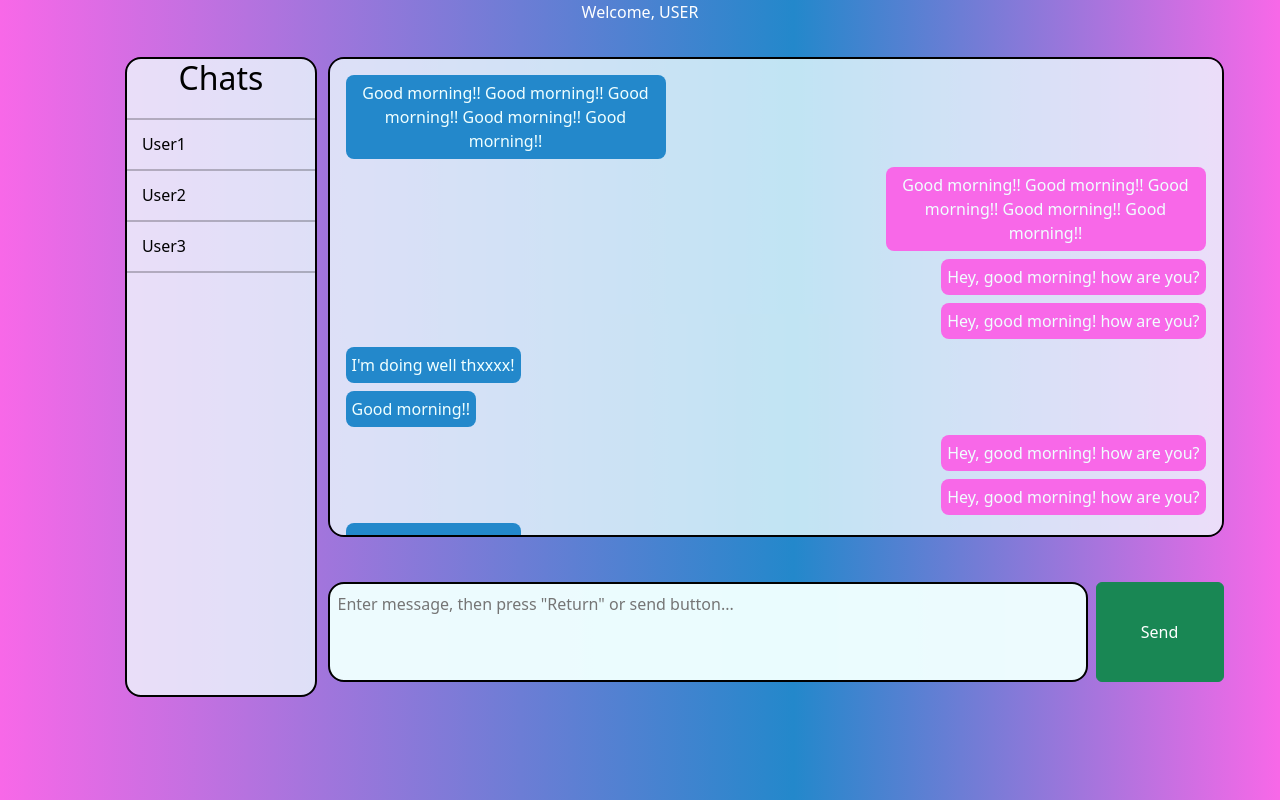
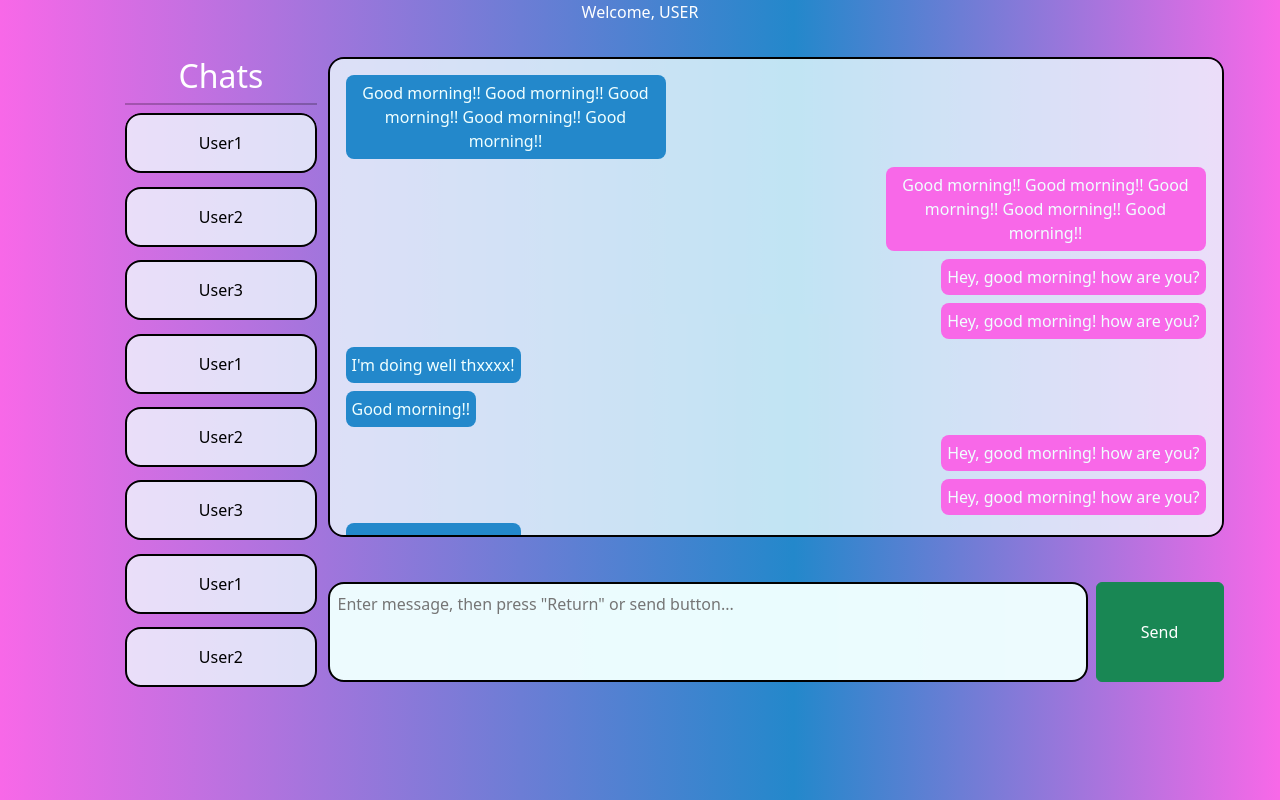
Before and after one commit to jcoleonline/chatplanet, a React (Create React App) app in the folder client/chat-planet/: page /dashboard in a window 1280 px wide. Built offline with nearby package versions, Linux system fonts and the light colour scheme.

Commit message:
individual username bubbles with scrolling feature, word chats is floating

```diff
--- a/client/chat-planet/src/Components/Dashboard/Dashboard.css
+++ b/client/chat-planet/src/Components/Dashboard/Dashboard.css
@@ -22,10 +22,20 @@ main {
     display: flex;
     flex-direction: column;
     text-align: start;
-    background: rgba(240, 255, 255, 0.772);
-    color: black;
+    /* background: rgba(240, 255, 255, 0.772); */
+    /* color: black; */
     min-width: 15vw;
-    border: solid black 2px;
+    /* border: solid black 2px; */
+    border-radius: 16px;
+}
+.user-list {
+    display: flex;
+    flex-direction: column;
+    text-align: start;
+    /* background: rgba(240, 255, 255, 0.772); */
+    /* color: black; */
+    min-width: 15vw;
+    /* border: solid black 2px; */
     border-radius: 16px;
     overflow-y: scroll;
 }
@@ -74,11 +84,18 @@ main {
 .horizontal-rule {
     background-color: rgba(0, 0, 0, 0.235);
     height: 2px;
-    margin: 12.5px 0;
+    margin: 8px 0;
 }
 
 .userName {
-    margin-left: 15px;
+    /* margin-left: 15px; */
+    background: rgba(240, 255, 255, 0.772);
+    text-align: center;
+    color: black;
+    border: solid black 2px;
+    border-radius: 16px;
+    margin-bottom: 7%;
+    padding: 16px;
 }
 
 textarea::-webkit-resizer {
--- a/client/chat-planet/src/Components/Dashboard/Dashboard.js
+++ b/client/chat-planet/src/Components/Dashboard/Dashboard.js
@@ -9,17 +9,46 @@ const Dashboard = () => {
             </div>
             <div className="app-container">
                 <div className="users-container">
+                    <div className="chats-text"
+                    style={{textAlign:"center"}}>
                         <h2>
                             Chats
+                            <div className="horizontal-rule"></div>
                         </h2>
-                    <div className="horizontal-rule"></div>
+                    </div>
+                    <div className="user-list">
+                        {/* <div className="horizontal-rule"></div> */}
                         <div className="userName">User1</div>
-                    <div className="horizontal-rule"></div>
+                        {/* <div className="horizontal-rule"></div> */}
                         <div className="userName">User2</div>
-                    <div className="horizontal-rule"></div>
+                        {/* <div className="horizontal-rule"></div> */}
                         <div className="userName">User3</div>
-                    <div className="horizontal-rule"></div>
-
+                        {/* <div className="horizontal-rule"></div> */}
+                        <div className="userName">User1</div>
+                        {/* <div className="horizontal-rule"></div> */}
+                        <div className="userName">User2</div>
+                        {/* <div className="horizontal-rule"></div> */}
+                        <div className="userName">User3</div>
+                        {/* <div className="horizontal-rule"></div> */}
+                        <div className="userName">User1</div>
+                        {/* <div className="horizontal-rule"></div> */}
+                        <div className="userName">User2</div>
+                        {/* <div className="horizontal-rule"></div> */}
+                        <div className="userName">User3</div>
+                        {/* <div className="horizontal-rule"></div> */}
+                        <div className="userName">User1</div>
+                        {/* <div className="horizontal-rule"></div> */}
+                        <div className="userName">User2</div>
+                        {/* <div className="horizontal-rule"></div> */}
+                        <div className="userName">User3</div>
+                        {/* <div className="horizontal-rule"></div> */}
+                        <div className="userName">User1</div>
+                        {/* <div className="horizontal-rule"></div> */}
+                        <div className="userName">User2</div>
+                        {/* <div className="horizontal-rule"></div> */}
+                        <div className="userName">User3</div>
+                        {/* <div className="horizontal-rule"></div> */}
+                    </div>
 
                 </div>
                 <div className="chatbox-message-container">
```
Lines whose indentation alone changed are shown as unchanged.
